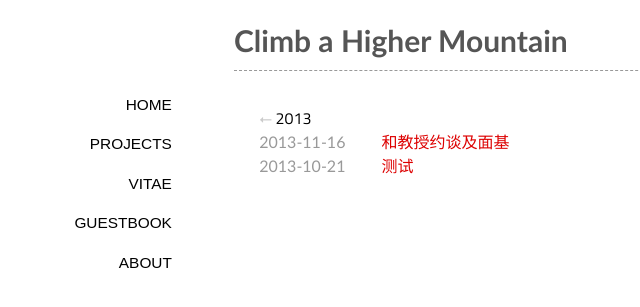
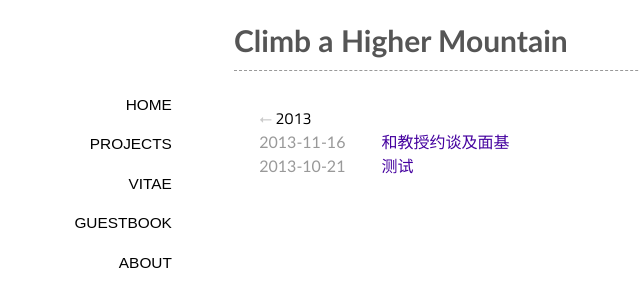
Before and after one commit to liangchen1ce/liangchen1ce.github.io, a Jekyll site: the page built from cn.md, in a window 1280 px wide. Shown: the top 307 px of the page, without its empty margins (172-812 px from the left). Built offline with Jekyll 4.4.1, drawn with Linux system fonts in a browser that asks for light colours; some web fonts are replaced; Markdown is read by kramdown in place of the engine named in the settings.

Commit message:
更改配色

```diff
--- a/media/css/style.css
+++ b/media/css/style.css
@@ -101,9 +101,9 @@ display: block;
 padding: .7em 1em;
 color: #000000;
 }
-nav a:hover{background-color:#ff0000;text-decoration:none;color:#f9f9f9;-webkit-transition:color .2s linear;}
+nav a:hover{background-color:#a6b8ff;text-decoration:none;color:#f9f9f9;-webkit-transition:color .2s linear;}
 a {
-color: #dd0000;
+color: #44009f;
 text-decoration: none;
 }
 
```
